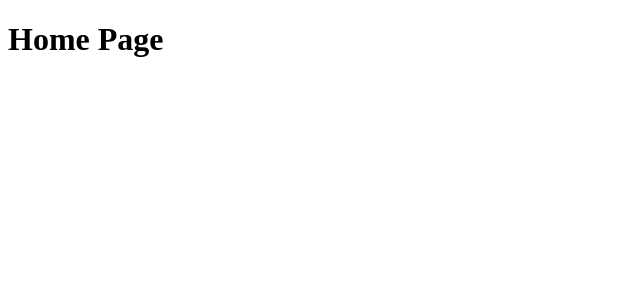
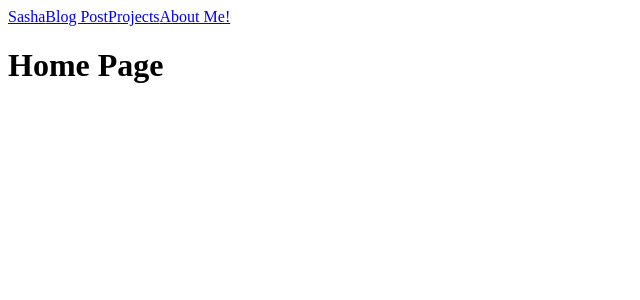
Before and after one commit to AlexTheFrontend/my-portfolio, a React (Create React App) app: page / in a window 1280 px wide. Shown: the top 300 px of the page, without its empty margins (0-640 px from the left). Built offline with nearby package versions, Linux system fonts and the light colour scheme.

Commit message:
Adding simple navbar

```diff
--- a/src/App.js
+++ b/src/App.js
@@ -4,10 +4,12 @@ import About from "./components/About";
 import Post from "./components/Post";
 import Project from "./components/Project";
 import SinglePost from "./components/SinglePost";
+import NavBar from "./components/NavBar";
 
 export default function App() {
   return (
     <BrowserRouter>
+      <NavBar />
       <Routes>
         <Route path="/" element={<Home />} />
         <Route path="/about" element={<About />} />
--- a/src/components/NavBar.js
+++ b/src/components/NavBar.js
@@ -1,5 +1,19 @@
 import React from "react";
+import { NavLink } from "react-router-dom";
 
-export default function NavBar () {
-    return <h1>Navbar Page</h1>
+export default function NavBar() {
+  return (
+    <header>
+      <div>
+        <nav>
+          <NavLink to="/" exact>
+            Sasha
+          </NavLink>
+          <NavLink to="/post">Blog Post</NavLink>
+          <NavLink to="/project">Projects</NavLink>
+          <NavLink to="/about">About Me!</NavLink>
+        </nav>
+      </div>
+    </header>
+  );
 }
```
